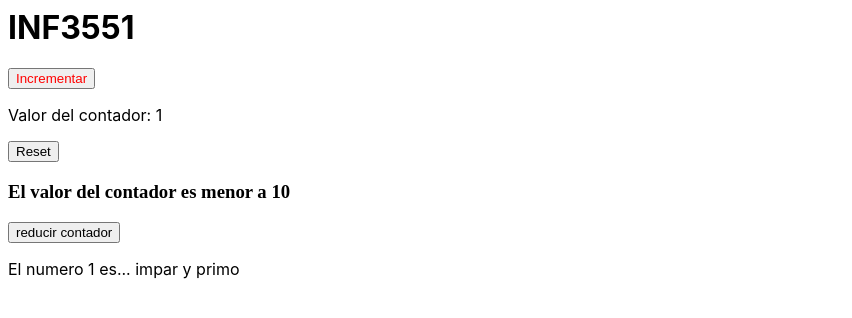
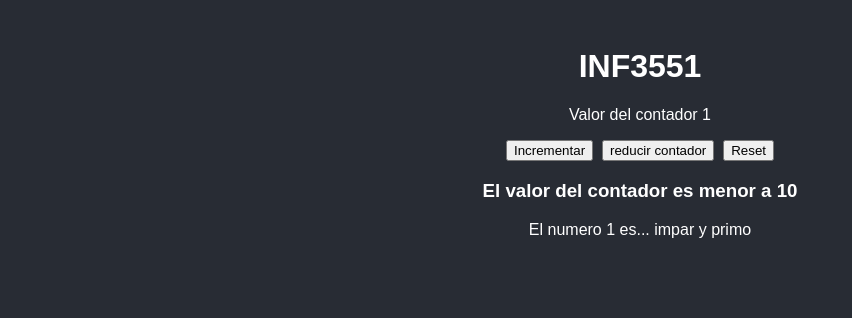
Before and after one commit to fhonores/Tarea1_INFUC, a React (Create React App) app: page / in a window 1280 px wide. Shown: the top 318 px of the page, without its empty margins (0-852 px from the left). Built offline with nearby package versions, Linux system fonts and the light colour scheme.

Commit message:
2 files modified

```diff
--- a/src/App.js
+++ b/src/App.js
@@ -22,30 +22,19 @@ export default function App() {
     setCount((prevCount) => prevCount - 1);
   };
 
-  async function getDogs() {
-    try {
-      const response = await fetch ("https://dog.ceo/api/breeds/list/all");
-      const data = await response.json();
-    } catch (err) {
-      console.error("Error al obtener listado");
-      console.error(err);
-    }
-  }
 
   return (
     <div>
       <Title text="INF3551"></Title>
-      <button
-        style={{ color: count < 5 ? 'red' : count < 10 ? 'blue' : 'green' }}
-        onClick={handleClick}
-      >
-        Incrementar
-      </button>
-      <p>Valor del contador: {count}</p>
+
+      <p>Valor del contador {count}</p>
+
+      <button onClick={handleClick}>Incrementar </button> &nbsp;
+      <button onClick={handleReduce}>reducir contador</button> &nbsp;
       <button onClick={handleReset}>Reset</button>
       {count < 10 && <h3>El valor del contador es menor a 10</h3>}
 
-      <button onClick={handleReduce}>reducir contador</button>
+
       <p>El numero {count} es... {isEven(count) ? 'par':'impar' } y {isPrime(count) ? 'primo':'normal'}</p>
 
     </div>
--- a/src/style.css
+++ b/src/style.css
@@ -1,9 +1,7 @@
-h1,
-p {
-  font-family: -apple-system, BlinkMacSystemFont, 'Segoe UI', Roboto, Oxygen,
-    Ubuntu, Cantarell, 'Open Sans', 'Helvetica Neue', sans-serif;
+body {
+  background-color: #282c34;
+  color: white;
+  padding: 40px;
+  font-family: Sans-Serif;
+  text-align: center;
 }
-
-.title {
-  background: black;
-}
```
